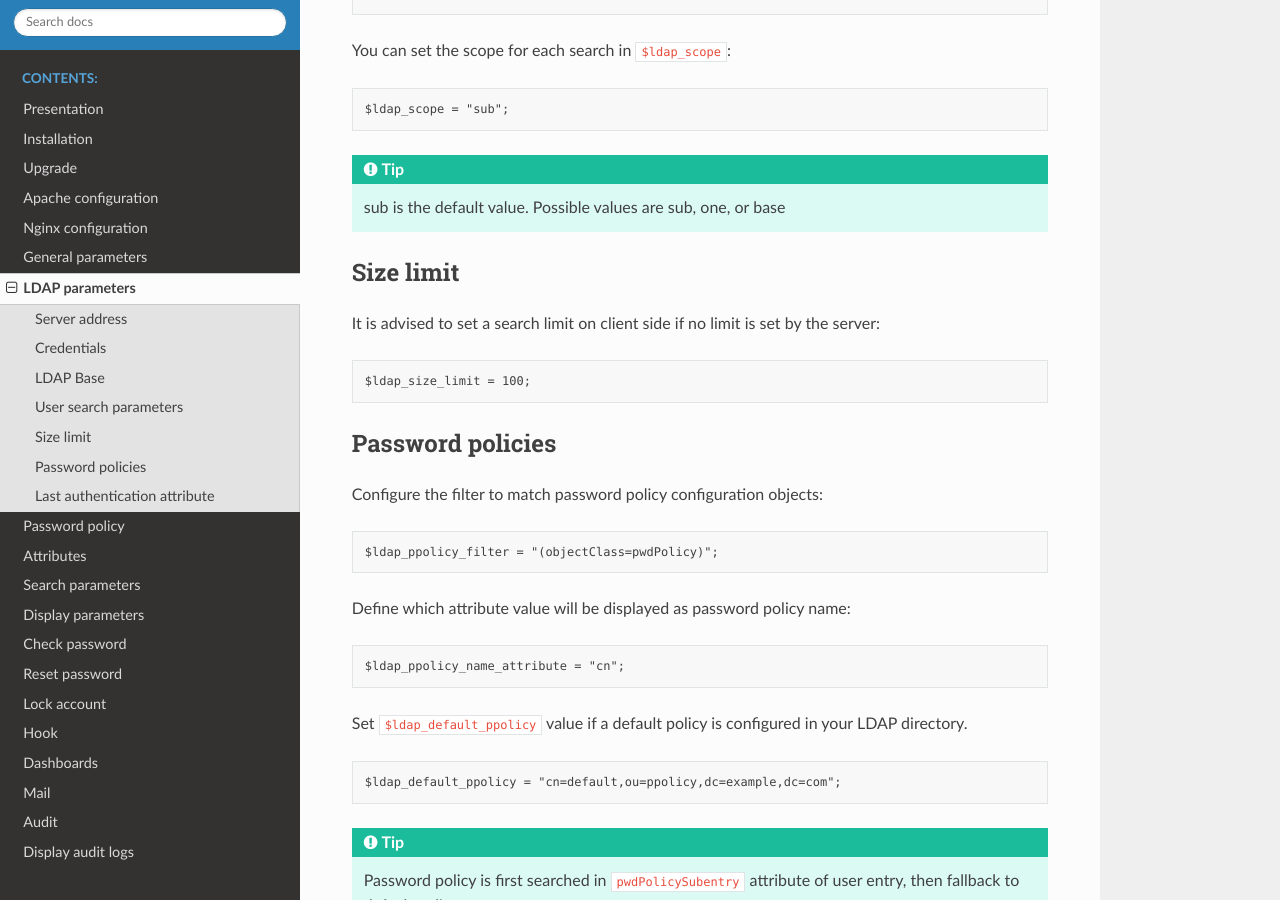
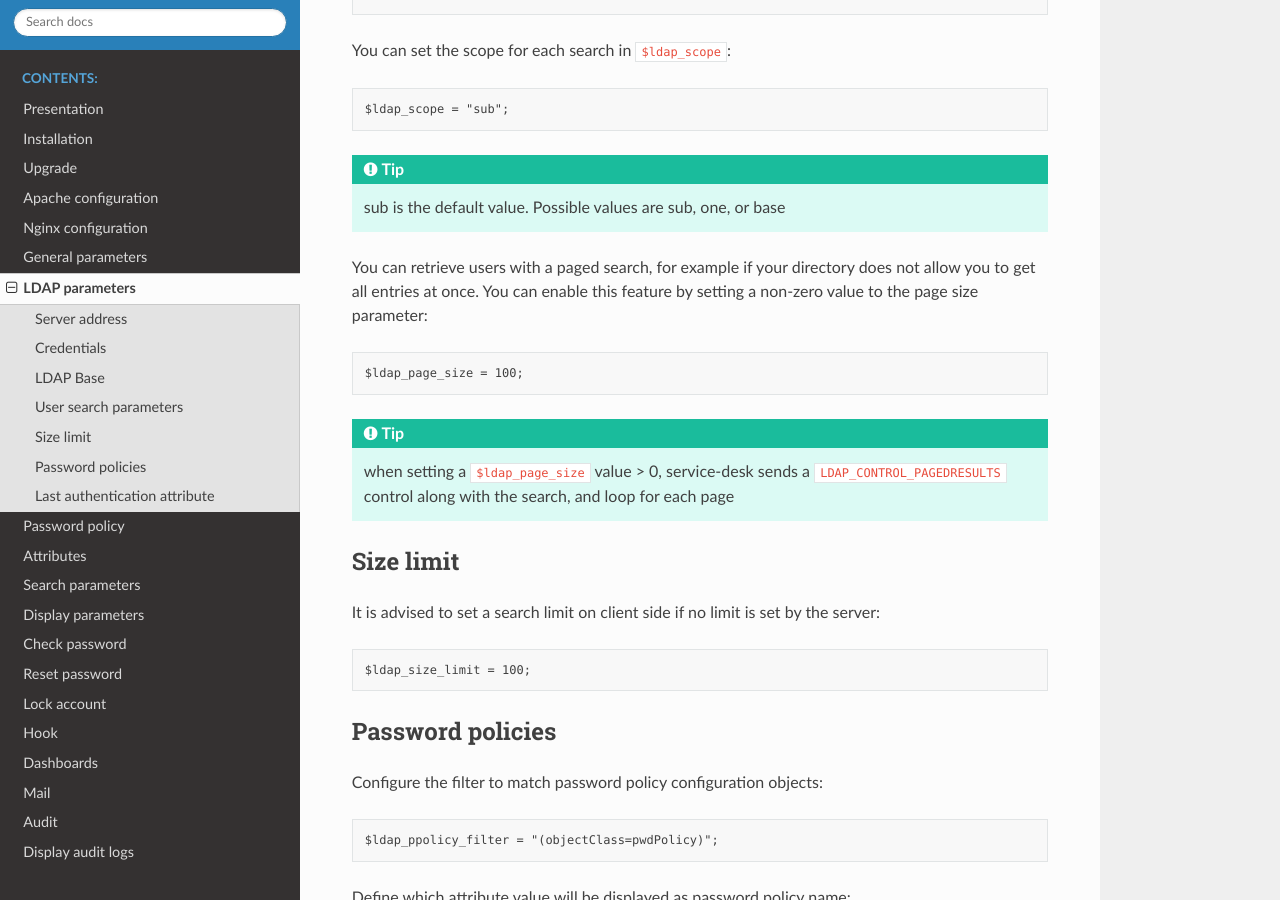
Before and after one commit to ltb-project/service-desk, a Sphinx documentation site: the page built from docs/ldap-parameters.rst, in a window 1280 px wide and 900 px high, scrolled down 1635 px. Built offline with Sphinx 7.4.7 and the Read the Docs theme 2.0.0, drawn with Linux system fonts in a browser that asks for light colours.

Commit message:
Use page size parameter from ltb-common (#165)

```diff
--- a/docs/ldap-parameters.rst
+++ b/docs/ldap-parameters.rst
@@ -74,6 +74,16 @@ You can set the scope for each search in ``$ldap_scope``:
 
 .. tip:: sub is the default value. Possible values are sub, one, or base
 
+You can retrieve users with a paged search, for example if your directory does not allow you to get all entries at once.
+You can enable this feature by setting a non-zero value to the page size parameter:
+
+.. code-block:: php
+
+   $ldap_page_size = 100;
+
+.. tip:: when setting a ``$ldap_page_size`` value > 0, service-desk sends a ``LDAP_CONTROL_PAGEDRESULTS`` control along with the search, and loop for each page
+
+
 Size limit
 ----------
 
```
Also changed, not shown: docs/upgrade.rst (+12 -0 lines), 2 other files.
